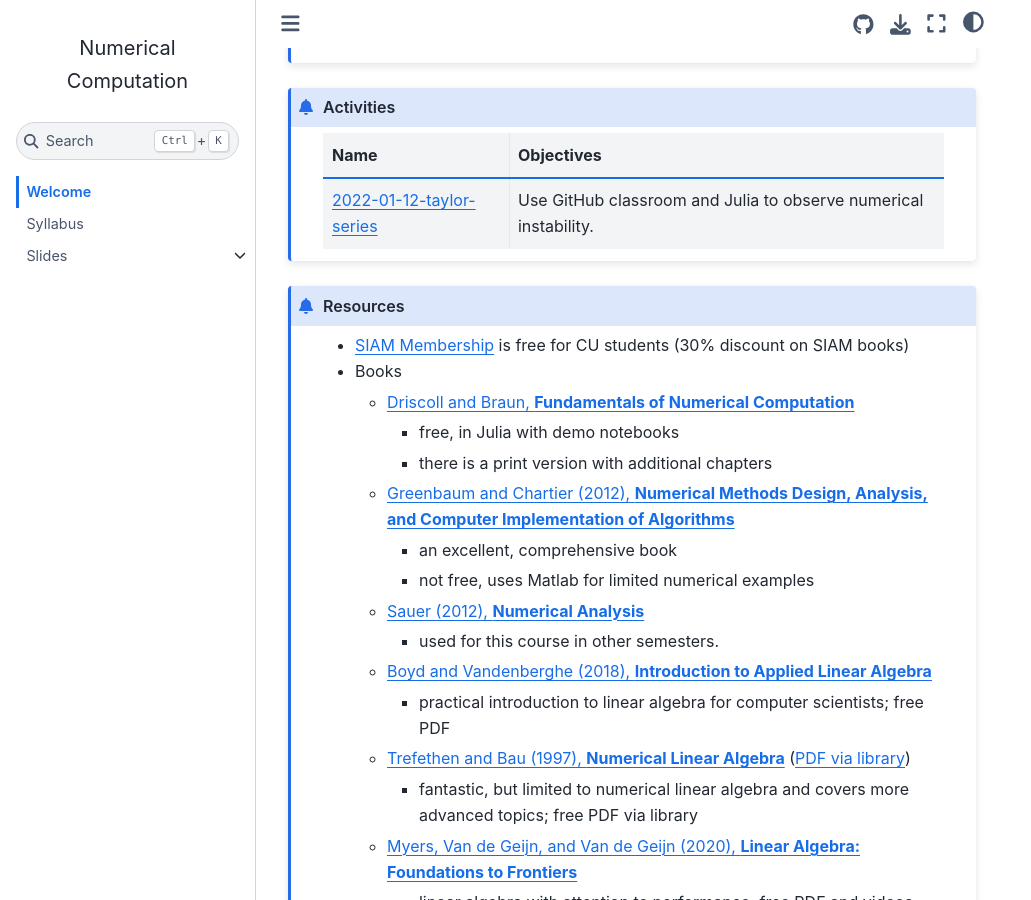
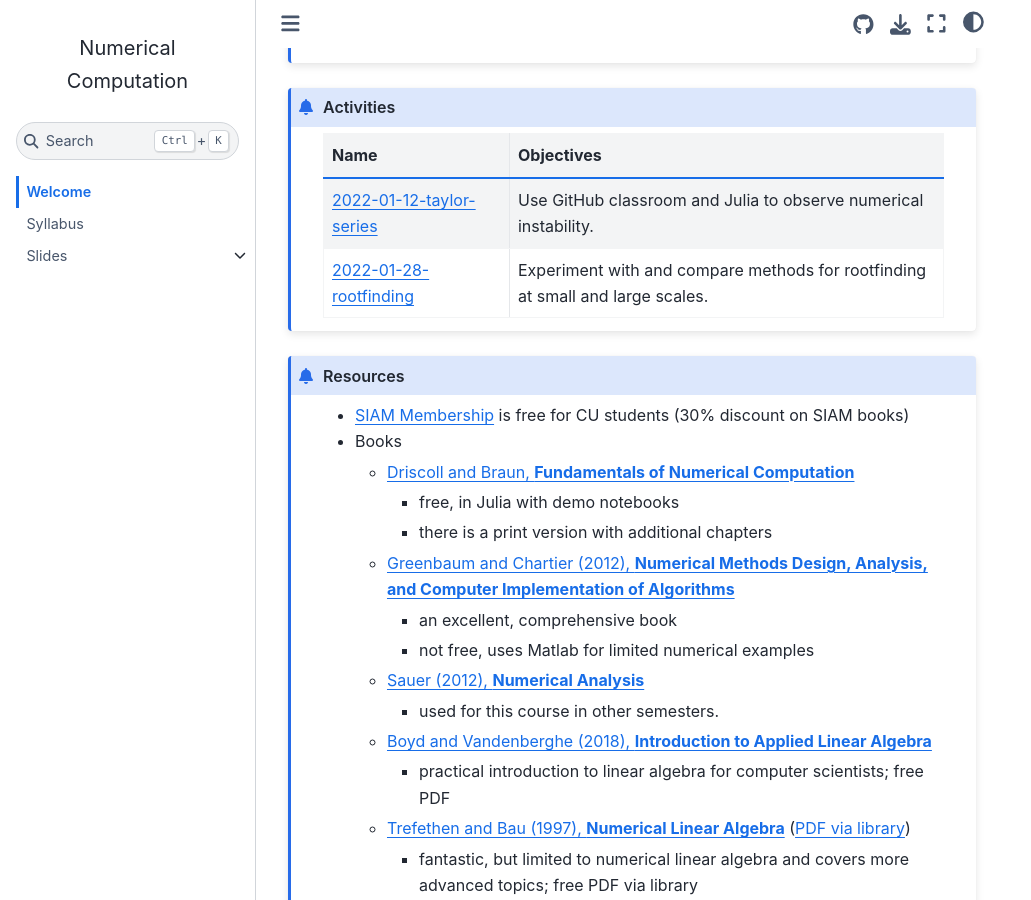
Before and after one commit to cu-numcomp/spring22, a Jupyter Book: the page built from index.md, in a window 1280 px wide and 900 px high, scrolled down 340 px. Shown: the whole window, without its empty margins (0-1031 px from the left). Built offline with Jupyter Book 1.0.4 settings and Sphinx 7.4.7 and the Sphinx Book theme 1.1.4, drawn with Linux system fonts in a browser that asks for light colours; pages that are not in the unit, such as notebooks, are missing from menus.

Commit message:
Linear algebra slides

```diff
--- a/_toc.yml
+++ b/_toc.yml
@@ -16,3 +16,4 @@ chapters:
   - file: slides/2022-01-26-newton.ipynb
   - file: slides/2022-01-28-more-newton.ipynb
   - file: slides/2022-01-31-formulation.ipynb
+  - file: slides/2022-02-04-linear-algebra.ipynb
--- a/index.md
+++ b/index.md
@@ -19,6 +19,8 @@ Welcome to **CSCI-3656: Numerical Computation**
   - Objectives
 * - [2022-01-12-taylor-series](https://classroom.github.com/a/VkPvGOgu)
   - Use GitHub classroom and Julia to observe numerical instability.
+* - [2022-01-28-rootfinding](https://classroom.github.com/a/ZVZ8AQYM)
+  - Experiment with and compare methods for rootfinding at small and large scales.
 :::
 ::::
 
```
Also changed, not shown: assets/img/GustafsonPosits.png (added), 2 other files.
